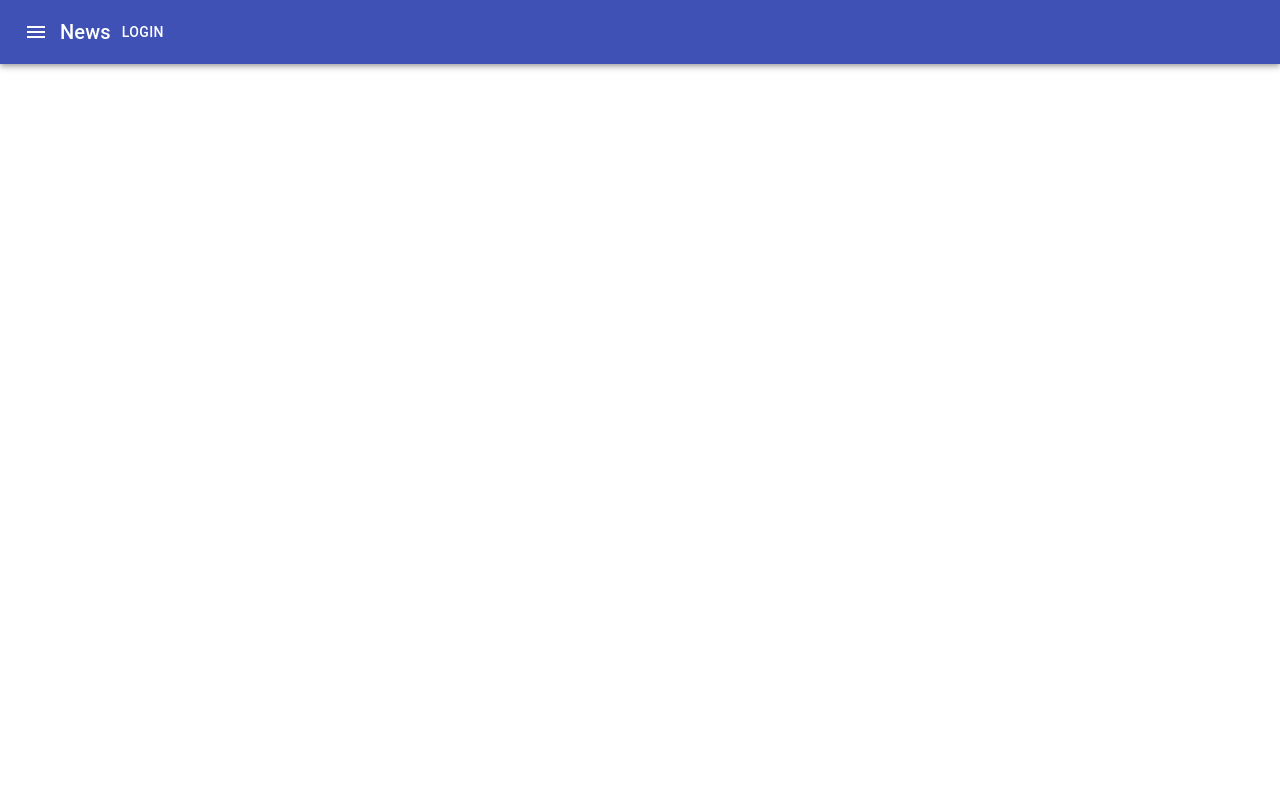
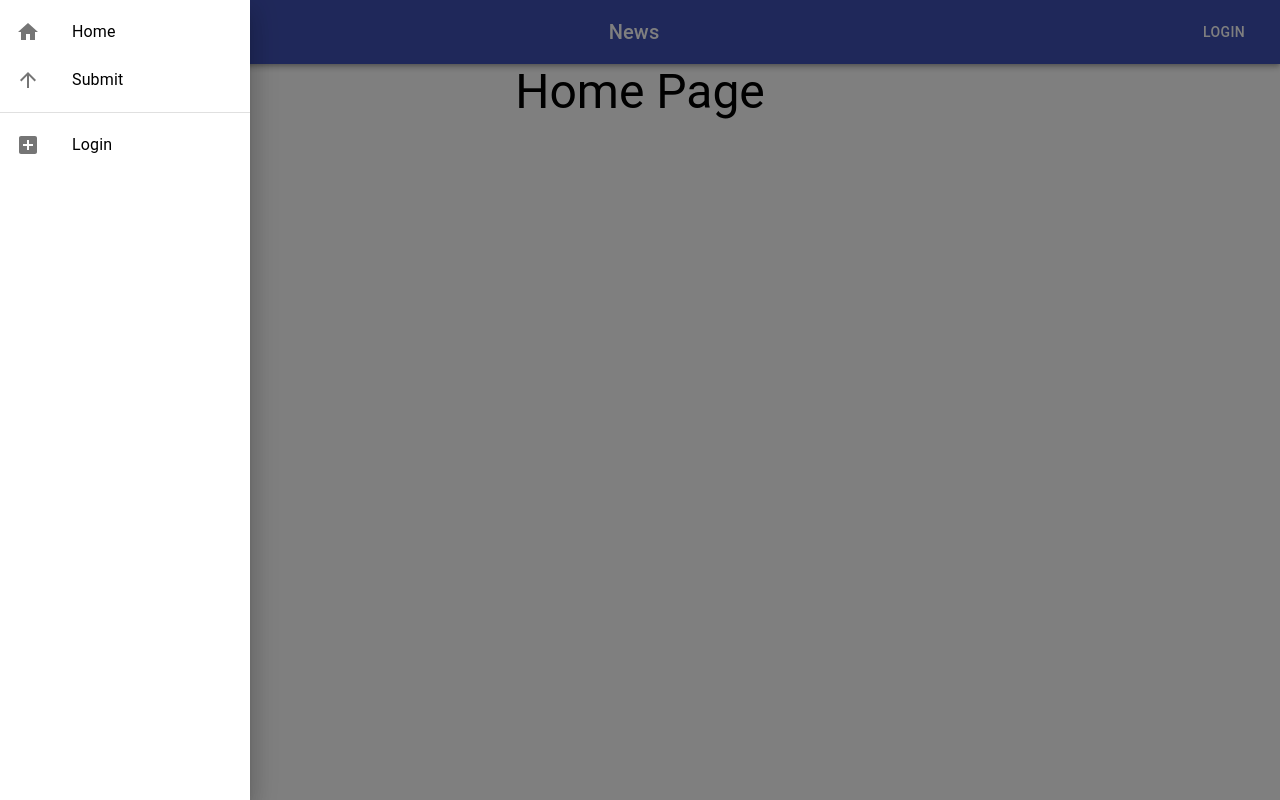
Before and after one commit to dlu117/TaskFrontend, a React (Create React App) app: page / in a window 1280 px wide. Both pictures are taken after a click on the button "menu". Built offline with nearby package versions, Linux system fonts and the light colour scheme.

Commit message:
setting up react routes and simple sidebar

```diff
--- a/package.json
+++ b/package.json
@@ -17,6 +17,7 @@
     "graphql": "^15.5.3",
     "react": "^18.1.0",
     "react-dom": "^18.1.0",
+    "react-router-dom": "^6.3.0",
     "react-scripts": "5.0.1",
     "typescript": "^4.6.4",
     "web-vitals": "^2.1.4"
--- a/src/App.css
+++ b/src/App.css
@@ -1,8 +1,6 @@
 .App {
   text-align: center;
-  background-image: url("./Images/background.jpg");
-  background-size: cover;
-  background-repeat: no-repeat;
+
 }
 
 .App-logo {
--- a/src/App.tsx
+++ b/src/App.tsx
@@ -2,14 +2,24 @@ import React from "react";
 import { Button } from "@material-ui/core";
 import Header from './Components/Header';
 import "./App.css";
+import { Route, Routes} from 'react-router';
+import {SubmitPage} from './Pages/Submit';
+import {HomePage} from './Pages/Home';
 
 function App() {
   return (
-   <div>
+
     <div className="App">
+    <></>
     <Header/>
+
+    <Routes>
+        <Route path="/" element={<HomePage/>} />
+        <Route path="/submit" element={<SubmitPage/>} />
+        <Route path="/home" element={<HomePage/>} />
+      </Routes>
     </div>
-    </div>
+
   );
 }
 
--- a/src/Components/Header.tsx
+++ b/src/Components/Header.tsx
@@ -1,22 +1,46 @@
-import React from "react";
+import React, { useState } from "react";
 import MenuIcon from "@material-ui/icons/Menu";
-import { AppBar, IconButton, Toolbar } from "@material-ui/core";
+import { AppBar, createStyles, Drawer, IconButton, makeStyles, Theme, Toolbar } from "@material-ui/core";
 import { Button, Typography } from "@material-ui/core";
+import {Sidebar} from './SideBar';
 
-
-
+// ask stackoverflow
+const useStyles = makeStyles((theme: Theme) =>
+  createStyles({
+    root: {
+      flexGrow: 1,
+    },
+    menuButton: {
+      marginRight: theme.spacing(2),
+    },
+    title: {
+      flexGrow: 1,
+    },
+  })
+);
 
 export default function Header() {
+
+  const [sideBar, setSideBar] = useState(false);
+  const classes = useStyles();
+
+  const toggleSideBar = () => {
+      setSideBar(!sideBar);
+  };
+
   return (
-    <div>
-      <AppBar position="static" >
+    <div className={classes.root}>
+      <AppBar position="static"  >
         <Toolbar>
 
-          <IconButton edge="start" color="inherit" aria-label="menu">
+          <IconButton  onClick={toggleSideBar} className={classes.menuButton} edge="start" color="inherit" aria-label="menu">
             <MenuIcon />
+            <Drawer anchor="left" open={sideBar} onClose={toggleSideBar}>
+            <Sidebar />
+            </Drawer>
           </IconButton>
 
-          <Typography variant="h6">News</Typography>
+          <Typography variant="h6" className={classes.title}>News</Typography>
 
           <Button color="inherit">Login</Button>
 
--- /dev/null
+++ b/src/Components/SideBar.tsx
@@ -0,0 +1,57 @@
+import React from "react";
+import {
+  Divider,
+  Link,
+  List,
+  ListItem,
+  ListItemIcon,
+  ListItemText,
+  makeStyles,
+} from "@material-ui/core";
+import HomeIcon from "@material-ui/icons/Home";
+import ArrowUpwardIcon from "@material-ui/icons/ArrowUpward";
+import AddBoxIcon from "@material-ui/icons/AddBox";
+
+const useStyles = makeStyles({
+  list: {
+    width: 250,
+  },
+  listText: {
+    color: "black",
+  },
+  fullList: {
+    width: "auto",
+  },
+});
+
+export const Sidebar = () => {
+  const classes = useStyles();
+
+  return (
+    <div className={classes.list}>
+      <List>
+        <ListItem button href="/home" component={Link}>
+          <ListItemIcon>
+            <HomeIcon />
+          </ListItemIcon>
+          <ListItemText className={classes.listText} primary="Home" />
+        </ListItem>
+        <ListItem button  href="/submit" component={Link}>
+          <ListItemIcon>
+            <ArrowUpwardIcon />
+          </ListItemIcon>
+          <ListItemText className={classes.listText} primary="Submit" />
+        </ListItem>
+      </List>
+      <Divider />
+      <List>
+        <ListItem button>
+          <ListItemIcon>
+            <AddBoxIcon />
+          </ListItemIcon>
+          <ListItemText className={classes.listText} primary="Login" />
+        </ListItem>
+      </List>
+    </div>
+  );
+};
--- /dev/null
+++ b/src/Pages/Home.tsx
@@ -0,0 +1,6 @@
+import React from "react";
+import { Typography } from "@material-ui/core";
+
+export const HomePage = () => {
+  return <Typography variant="h3">Home Page</Typography>;
+};
--- /dev/null
+++ b/src/Pages/Submit.tsx
@@ -0,0 +1,6 @@
+import React from "react";
+import { Typography } from "@material-ui/core";
+
+export const SubmitPage = () => {
+  return <Typography variant="h3">Submit Page</Typography>;
+};
--- a/src/index.tsx
+++ b/src/index.tsx
@@ -1,9 +1,20 @@
 import React from 'react';
-import ReactDOM from 'react-dom/client';
+import ReactDOM from 'react-dom';
 import './index.css';
 import App from './App';
 import reportWebVitals from './reportWebVitals';
+import { BrowserRouter } from "react-router-dom";
 
+
+ReactDOM.render(
+  <BrowserRouter>
+    <App />
+  </BrowserRouter>,
+  document.getElementById("root")
+);
+
+
+/*
 const root = ReactDOM.createRoot(
   document.getElementById('root') as HTMLElement
 );
@@ -17,3 +28,4 @@ root.render(
 // to log results (for example: reportWebVitals(console.log))
 // or send to an analytics endpoint. Learn more: https://bit.ly/CRA-vitals
 reportWebVitals();
+*/
```
Also changed, not shown: 1 other file (tests, documents, lock files or other folders).
